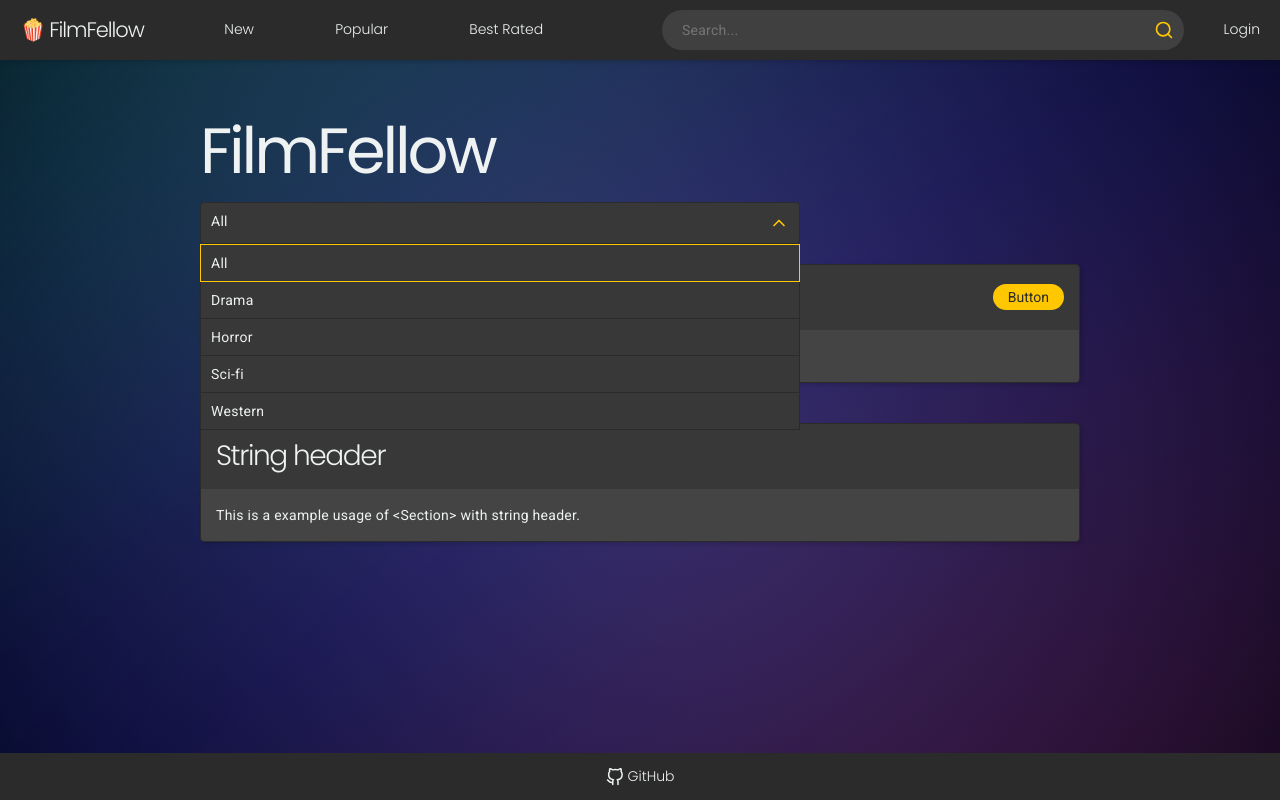
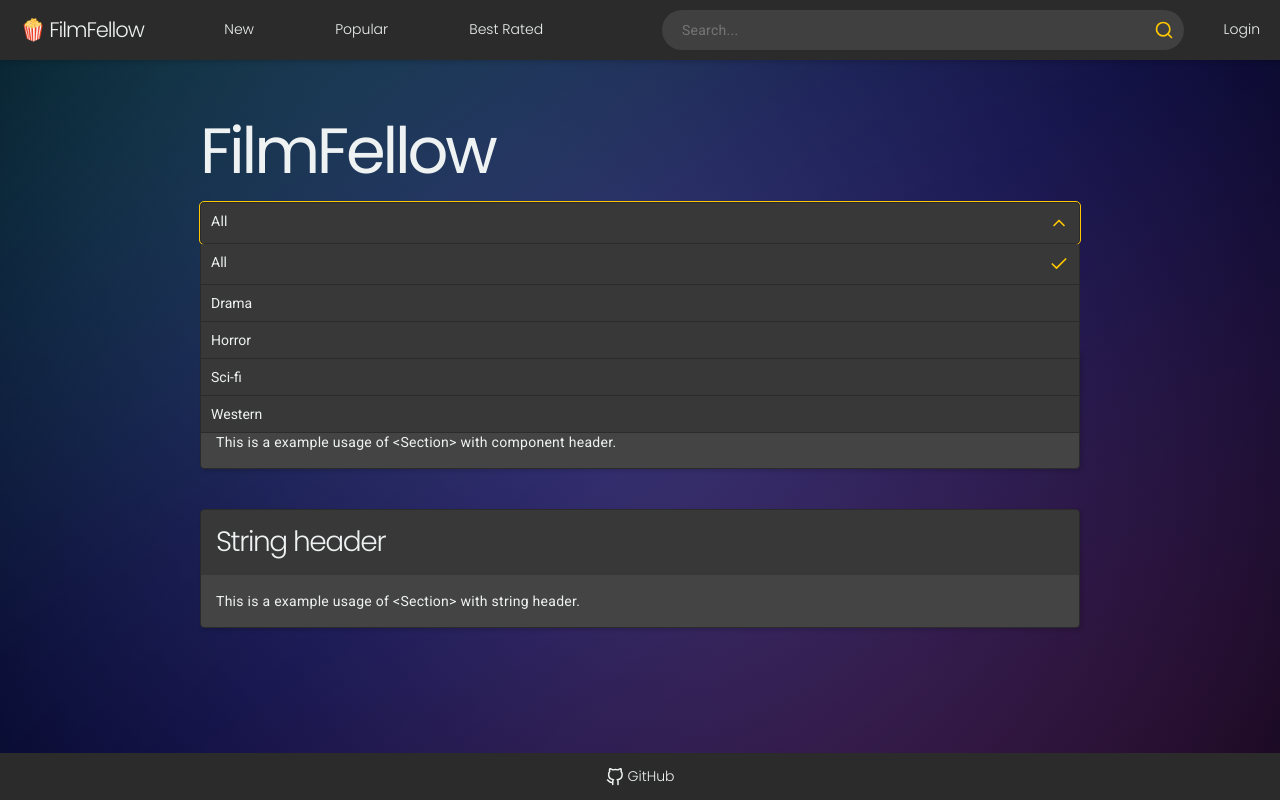
Before and after one commit to Moiman/FilmFellow, a Next.js app in the folder frontend/: page / in a window 1280 px wide. Both pictures are taken after a click on the element "All". Built offline with nearby package versions, Linux system fonts and the light colour scheme.

Commit message:
Polish dropdownMenu

```diff
--- a/frontend/app/page.tsx
+++ b/frontend/app/page.tsx
@@ -2,6 +2,7 @@
 import { DropdownMenu, type dropdownMenuItem } from "@/components/dropdownMenu";
 import { Section } from "@/components/section";
 import { useState } from "react";
+import { Menu } from "react-feather";
 
 export default function Home() {
   const exampleHeader = (
@@ -31,15 +32,31 @@ export default function Home() {
 
       <DropdownMenu
         options={exampleList}
+        onSelect={handleGenreChange}
         defaultOption={exampleList[0]}
-        onSelect={handleGenreChange}
-        maxWidth={600}
+        zIndex={20}
       />
 
       <DropdownMenu
         options={exampleList}
         onSelect={handleGenreChange}
+        defaultOption={exampleList[0]}
         button={<button>Testi</button>}
+        zIndex={10}
+      />
+
+      <DropdownMenu
+        options={exampleList}
+        onSelect={handleGenreChange}
+        defaultOption={exampleList[0]}
+        button={
+          <button className="button-transparent">
+            <Menu
+              size={20}
+              color={"white"}
+            />
+          </button>
+        }
       />
 
       <Section header={exampleHeader}>
--- a/frontend/components/dropdownMenu.tsx
+++ b/frontend/components/dropdownMenu.tsx
@@ -1,19 +1,28 @@
 "use client";
 import { ReactElement, useState } from "react";
-import { ChevronDown, ChevronUp } from "react-feather";
+import { Check, ChevronDown, ChevronUp } from "react-feather";
 
 export type dropdownMenuItem = {
   id: number | string;
   name: string;
 };
 
+// PROPS:
+// options: Array of items (dropdownMenuItem) to be used in dropdown menu
+// onSelect: Function that takes selected item back to the parent and handles it there e.g. with UseState
+
+// defaultOption: Optional default item that is already selected (e.g. "All")
+// button: Optional ReactElement that can be used as button for the menu
+// maxWidth: Optional maximum width of the dropdown menu, without this width is 100%
+// zIndex: Optional z-index to ease future layout handling
+
 interface DropdownMenuProps {
   options: dropdownMenuItem[];
+  onSelect: (item: dropdownMenuItem) => void;
   defaultOption?: dropdownMenuItem;
   button?: ReactElement;
   maxWidth?: string | number;
-  zIndex?: string | number;
-  onSelect: (item: dropdownMenuItem) => void;
+  zIndex?: number;
 }
 
 export const DropdownMenu = ({ options, defaultOption, button, maxWidth, zIndex, onSelect }: DropdownMenuProps) => {
@@ -38,8 +47,8 @@ export const DropdownMenu = ({ options, defaultOption, button, maxWidth, zIndex,
       {button ? (
         button
       ) : (
-        <div className="header">
-          {selected !== null ? selected.name : "Select one"}
+        <button className="header">
+          {selected.name ? selected.name : "Select one"}
           {!isOpen ? (
             <ChevronDown
               size={20}
@@ -51,18 +60,25 @@ export const DropdownMenu = ({ options, defaultOption, button, maxWidth, zIndex,
               color={"#ffc700"}
             />
           )}
-        </div>
+        </button>
       )}
+
       {isOpen && (
         <div className="menu">
           {options.map((option: dropdownMenuItem) => (
-            <div
+            <button
               key={option.id}
               onClick={() => changeValue(option)}
-              className={option.id === selected.id ? "selected item" : "item"}
+              className="item"
             >
               {option.name}
-            </div>
+              {option.id === selected.id ? (
+                <Check
+                  size={20}
+                  color="#ffc700"
+                />
+              ) : null}
+            </button>
           ))}
         </div>
       )}
--- a/frontend/sass/components/_dropdownMenu.scss
+++ b/frontend/sass/components/_dropdownMenu.scss
@@ -26,6 +26,14 @@
     justify-content: space-between;
     padding: 10px;
     border: 1px solid abstracts.$primary-dark;
+
+    &:focus {
+      outline: 1px solid map.get(map.get(abstracts.$highlight-colors, "yellow"), "default");
+    }
+
+    & > * {
+      color: abstracts.$primary-dark;
+    }
   }
 
   .menu {
@@ -37,19 +45,30 @@
 
     .item {
       color: abstracts.$primary-light;
+      font-size: inherit;
+
       border: 1px solid abstracts.$primary-dark;
-      border-top: 0px;
+      border-top: 0;
+      border-radius: 0;
       padding: 10px;
+      margin: 0;
+
+      display: inline-flex;
+      justify-content: space-between;
+
+      text-align: left;
 
       width: 100%;
+      background-color: transparent;
 
       &:hover {
         background-color: rgba(abstracts.$primary-dark, 0.5);
       }
-    }
 
-    .selected {
-      border: 1px solid map.get(map.get(abstracts.$highlight-colors, "yellow"), "default");
+      &:focus {
+        color: map.get(map.get(abstracts.$highlight-colors, "yellow"), "default");
+        outline: 0;
+      }
     }
   }
 
```
